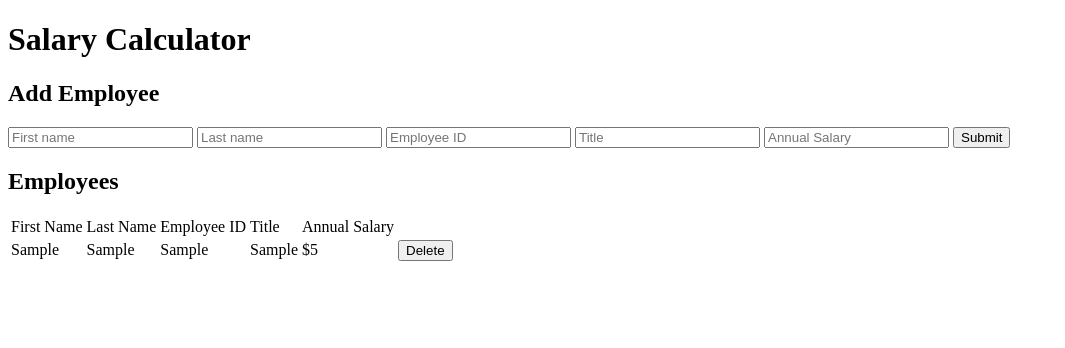
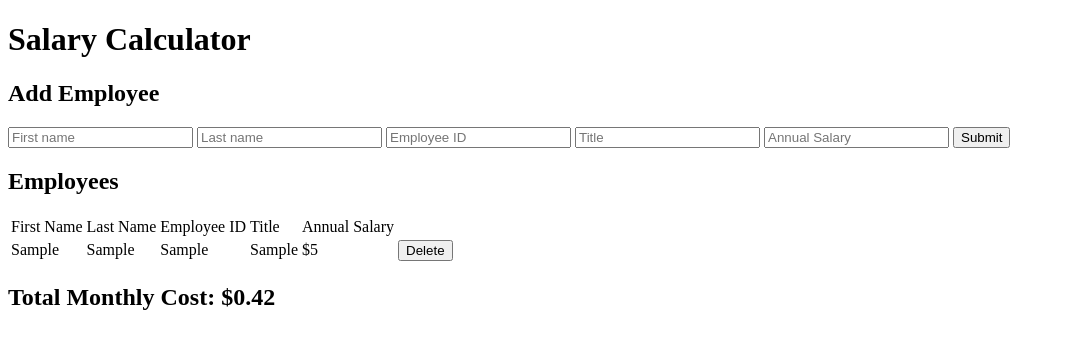
Before and after one commit to tiamarie17/tia-weekend-jquery-salary-calculator, a plain HTML site: page index.html in a window 1280 px wide. Both pictures are taken after typing "Sample", "Sample", "Sample", "Sample", "5" into the empty fields and a click on the button "Submit". Shown: the whole page, without its empty margins (0-1065 px from the left). Drawn offline with Linux system fonts and the light colour scheme.

Commit message:
added code to empty the footer and append the total monthly cost to the DOM in the function monthlyCost

```diff
--- a/index.html
+++ b/index.html
@@ -45,5 +45,11 @@
         </tr>
       </table>
 
+      <footer id ="monthlyCost">
+
+
+
+      </footer>
+
 </body>
 </html>
--- a/salary.js
+++ b/salary.js
@@ -56,15 +56,25 @@ function monthlyCost(){
 
      totalAnnualCost = parseFloat(totalAnnualCost) + parseFloat(newEmployee.salary);
 
-     totalmonthlyCost = (totalAnnualCost / 12).toFixed(2);
+     totalMonthlyCost = (totalAnnualCost / 12).toFixed(2);
 
      //Testing to see data types
       console.log(totalAnnualCost);
       console.log(typeof totalAnnualCost);
-      console.log(parseFloat(newEmployee.salary).toFixed(2));
+      console.log(parseFloat(newEmployee.salary));
       console.log(typeof parseFloat(newEmployee.salary));
       console.log(totalMonthlyCost);
+      console.log(typeof totalMonthlyCost);
+
+      //emptying the footer
+      $('#monthlyCost').empty();
+
+       //appending totalMonthlyCost to the DOM
+       $('#monthlyCost').append(`
+       <h2>Total Monthly Cost: $${totalMonthlyCost}</h2>
+       `)
    }
+
 
    //calling the render function
    render();
@@ -103,4 +113,5 @@ function render(){
     </tr>
  `);
    }
+
 }
```
